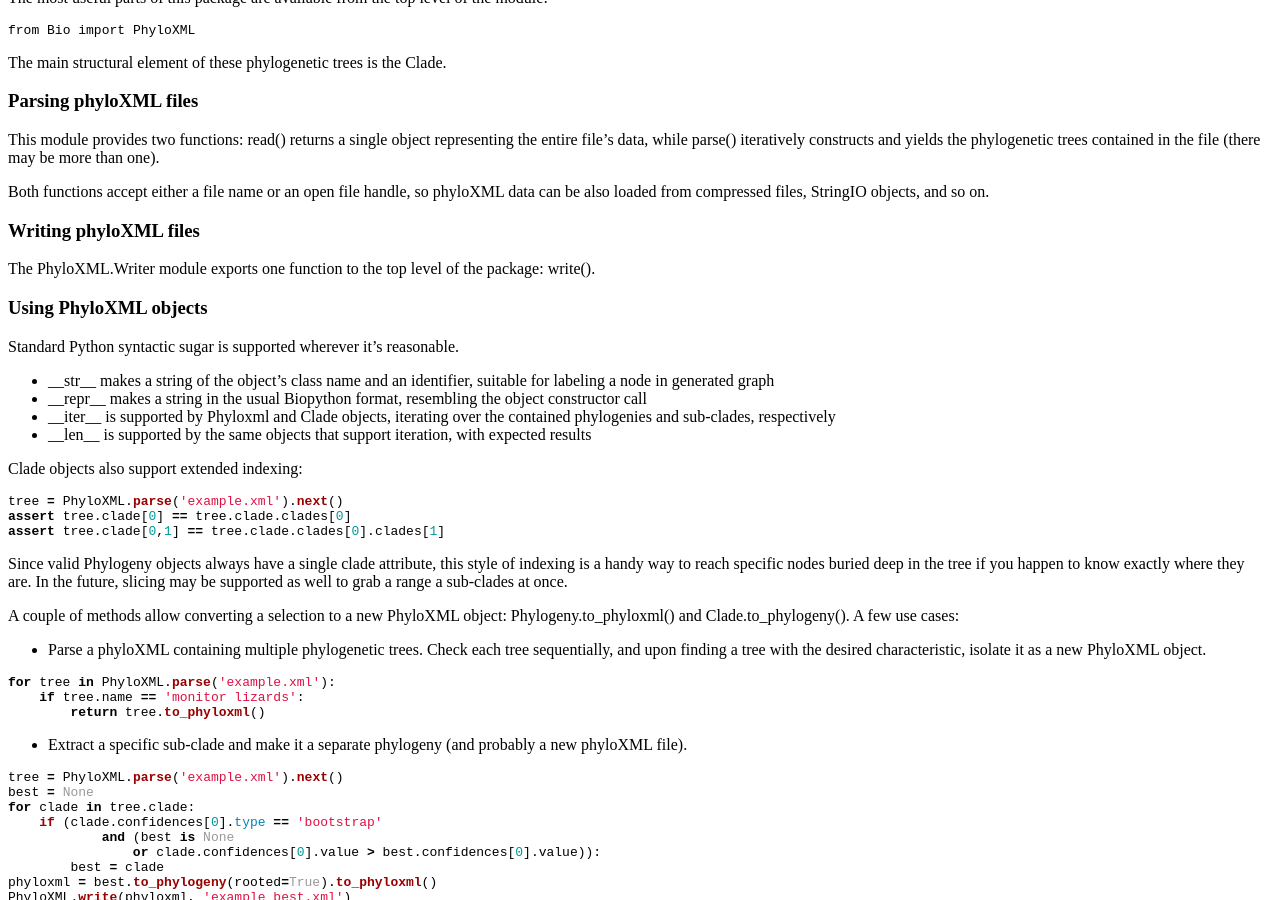
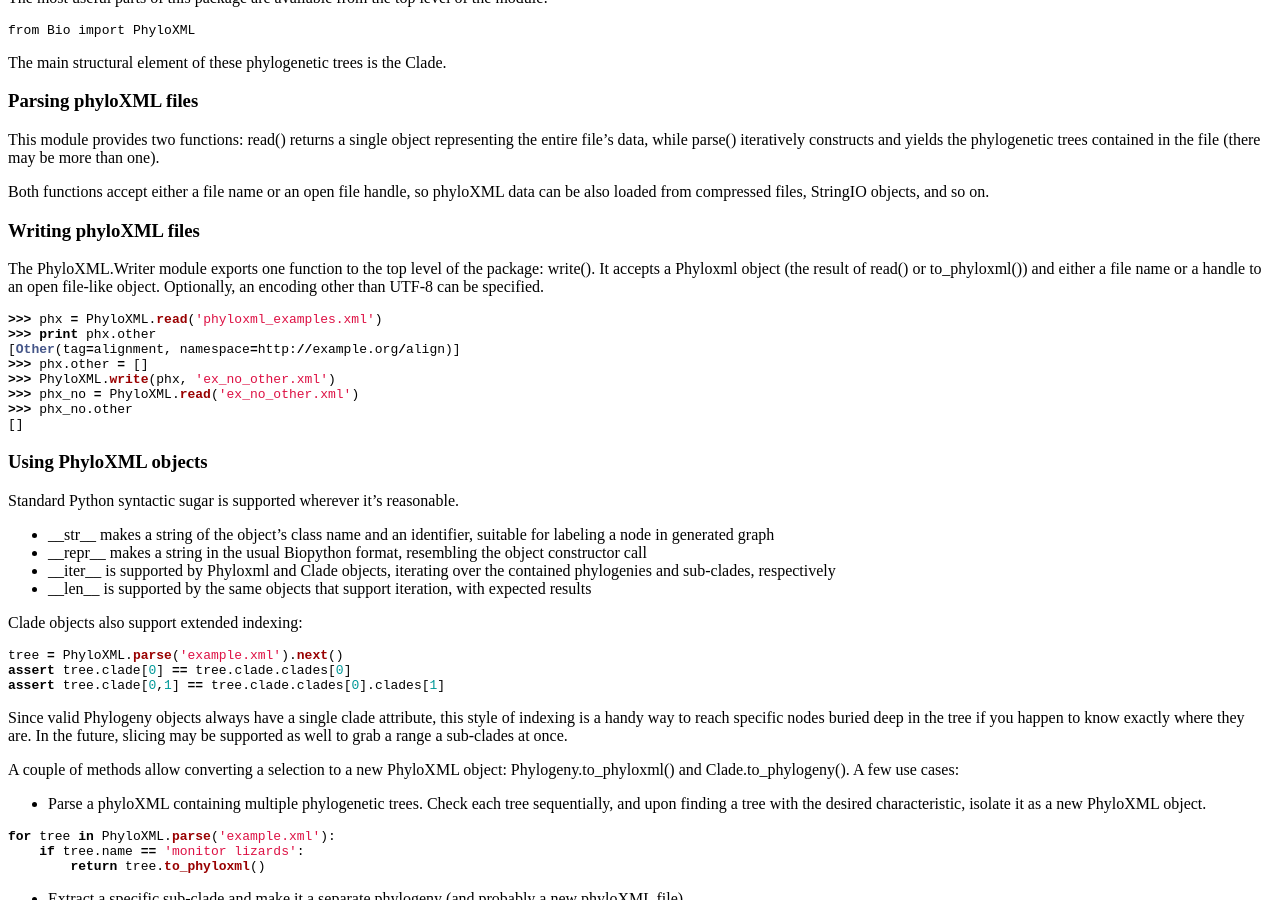
Before and after one commit to biopython/biopython.github.io, a Jekyll site: the page built from wiki/PhyloXML.md, in a window 1280 px wide and 900 px high, scrolled down 573 px. Built offline with Jekyll 4.4.1, drawn with Linux system fonts in a browser that asks for light colours.

Commit message:
/* Writing phyloXML files */ Added an example

````diff
--- a/wiki/PhyloXML.md
+++ b/wiki/PhyloXML.md
@@ -65,7 +65,20 @@ objects, and so on.
 ### Writing phyloXML files
 
 The PhyloXML.Writer module exports one function to the top level of the
-package: write().
+package: write(). It accepts a Phyloxml object (the result of read() or
+to\_phyloxml()) and either a file name or a handle to an open file-like
+object. Optionally, an encoding other than UTF-8 can be specified.
+
+``` python
+>>> phx = PhyloXML.read('phyloxml_examples.xml')
+>>> print phx.other
+[Other(tag=alignment, namespace=http://example.org/align)]
+>>> phx.other = []
+>>> PhyloXML.write(phx, 'ex_no_other.xml')
+>>> phx_no = PhyloXML.read('ex_no_other.xml')
+>>> phx_no.other
+[]
+```
 
 ### Using PhyloXML objects
 
````
Also changed, not shown: 1 other file.
